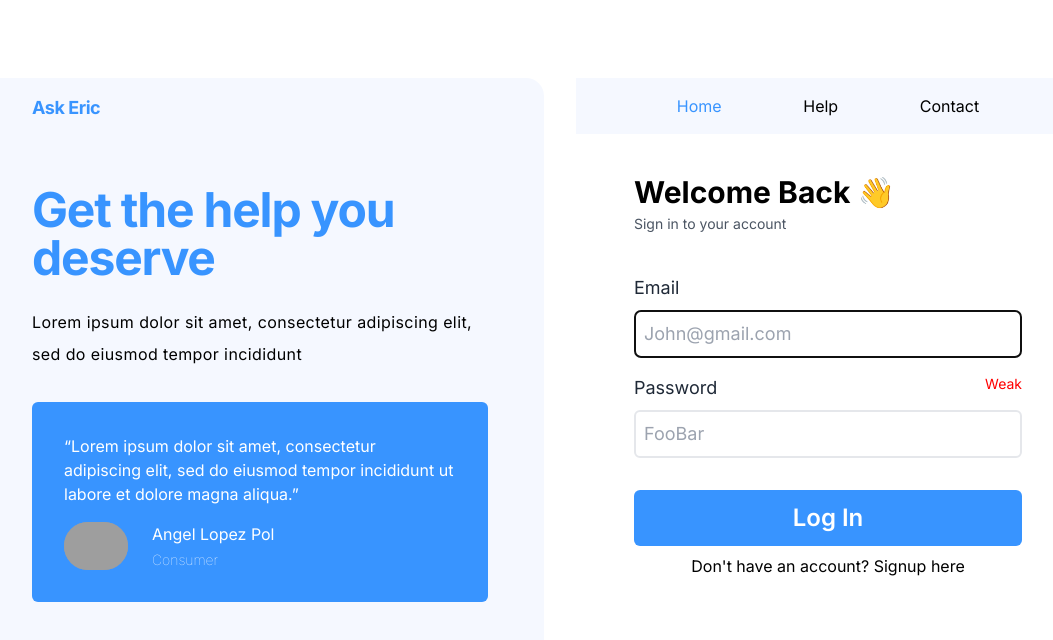
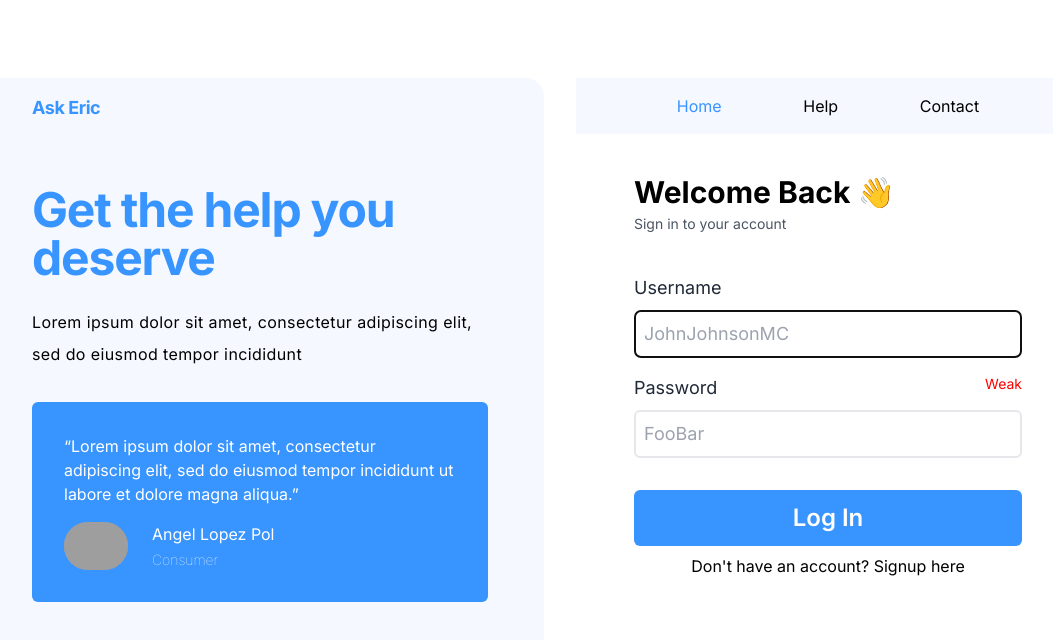
Before and after one commit to emijane/EquityEric, a React (Create React App) app in the folder client/frontend/: page / in a window 1280 px wide. Shown: the top 640 px of the page, without its empty margins (96-1149 px from the left). Built offline with nearby package versions, Linux system fonts and the light colour scheme; grey boxes are pictures that could not be loaded.

Commit message:
Auth and FETCH love Djanmmgo 😎

```diff
--- a/client/frontend/src/components/AuthComponent.jsx
+++ b/client/frontend/src/components/AuthComponent.jsx
@@ -25,17 +25,18 @@ const AuthComponent = ({mode = "signup", modeSwapHandler}) => {
      */
     e.preventDefault();
     try {
-        const response = await fetch(`https://ae90-2601-601-1b80-33a0-99e8-519d-5797-1c39.ngrok.io/api/login/`,
+        let response = await fetch(`https://ae90-2601-601-1b80-33a0-99e8-519d-5797-1c39.ngrok.io/api/login/`,
               {
-                  body: JSON.stringify({ username: email, password: pwd }),
+                  body: JSON.stringify({ username: userName, password: pwd }),
                   method: "POST",
                   headers: { 'Content-Type': 'application/json' },
                   withCredentials: true
               }
         )
         console.log("This is running")
+        response = await response.json();
         //console.log(JSON.stringify(response));
-        const accessToken = response?.token;
+        const accessToken = response?.security_token;
         localStorage.setItem("askEricAccessToken", accessToken);
         console.log(accessToken);
         setAuth({ email, pwd, accessToken });
@@ -72,7 +73,7 @@ const AuthComponent = ({mode = "signup", modeSwapHandler}) => {
      */
 
     try {
-      const response = await fetch(`https://ae90-2601-601-1b80-33a0-99e8-519d-5797-1c39.ngrok.io/api/register/`,
+      let response = await fetch(`https://ae90-2601-601-1b80-33a0-99e8-519d-5797-1c39.ngrok.io/api/register/`,
               {
                   body: JSON.stringify({ username: userName, email: email, password: pwd, first_name: firstName, last_name: lastName }),
                   method: "POST",
@@ -81,6 +82,7 @@ const AuthComponent = ({mode = "signup", modeSwapHandler}) => {
               }
         )
       console.log("This is running")
+      response = await response.json();
       const accessToken = response?.data?.accessToken;
       localStorage.setItem("askEricAccessToken", accessToken);
       console.log(accessToken);
@@ -235,18 +237,18 @@ const AuthComponent = ({mode = "signup", modeSwapHandler}) => {
           <p ref={errRef} className={errMsg ? "text-white bg-red-600 w-full text-center py-2 text-sm xl:text-lg 2xl:text-2xl" : "hidden"} aria-live="assertive">{errMsg}</p>
 
           <div className="form-element-inner flex flex-col gap-y-2 items-start w-full">
-            <label for="email" className="text-sm xl:text-lg 2xl:text-2xl text-gray-800">
-              Email
+            <label for="username" className="text-sm xl:text-lg 2xl:text-2xl text-gray-800">
+              Username
             </label>
             <input
               required
               type="text"
               id="email-input"
               className="w-full text-md xl:text-lg 2xl:text-2xl border-gray-200 rounded-md border-2 p-2"
-              placeholder="John@gmail.com"
-              value={email}
+              placeholder="JohnJohnsonMC"
+              value={userName}
               ref={userRef}
-              onChange={(e) => setEmail(e.target.value)}
+              onChange={(e) => setUserName(e.target.value)}
             ></input>
           </div>
           <div className="form-element-inner flex flex-col gap-y-2 items-start w-full">
@@ -270,7 +272,7 @@ const AuthComponent = ({mode = "signup", modeSwapHandler}) => {
           </div>
           <button
           type="submit"
-          onClick={handleSignUp}
+          onClick={(e) => handleLogin(e)}
           className="signup-button w-full mt-4 py-3 rounded-md bg-themeblue text-white text-xl xl:text-2xl 2xl:text-3xl font-semibold">
             Log In
           </button>
--- a/client/frontend/src/components/ProtectedRoute.jsx
+++ b/client/frontend/src/components/ProtectedRoute.jsx
@@ -11,10 +11,11 @@ import useAuth from "../hooks/useAuth";
 const ProtectedRoute = ({}) => {
     const {auth}  = useAuth();
 
+    if (auth)
     return (
             auth?.accessToken
                 ?  <Outlet />
-                : <Navigate to="/" replace />
+                : <div>Unauthorized for now</div>
     );
 }
 
```
